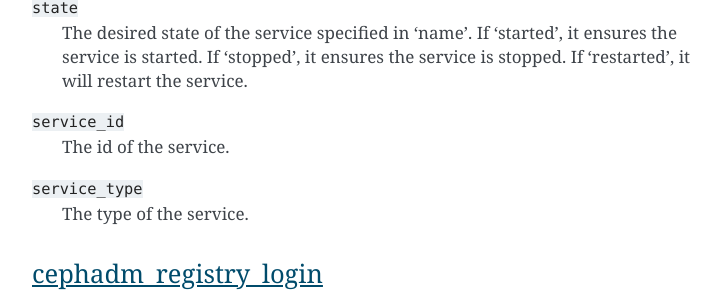
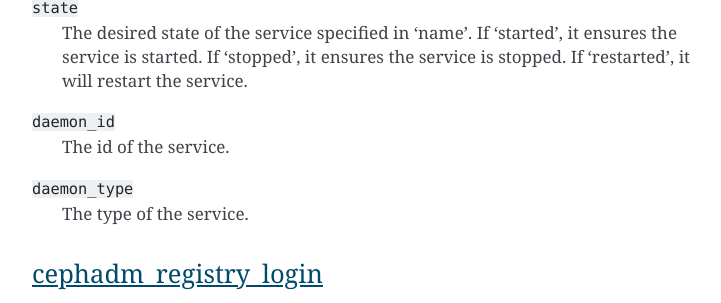
Before and after one commit to ceph/cephadm-ansible, a Sphinx documentation site: the page built from doc/source/index.rst, in a window 1280 px wide and 900 px high, scrolled down 14275 px. Shown: the part 147-450 px from the top of the window, without its empty margins (388-1109 px from the left). Built offline with Sphinx 7.4.7, drawn with Linux system fonts in a browser that asks for light colours.

Commit message:
doc: fix a typo in documentation
These two names are wrong, the actual values are well `daemon_id` and
`daemon_name`.

Signed-off-by: Guillaume Abrioux <gabrioux@redhat.com>

```diff
--- a/doc/source/index.rst
+++ b/doc/source/index.rst
@@ -528,9 +528,9 @@ ceph_orch_daemon
   If 'started', it ensures the service is started.
   If 'stopped', it ensures the service is stopped.
   If 'restarted', it will restart the service.
-``service_id``
+``daemon_id``
   The id of the service.
-``service_type``
+``daemon_type``
   The type of the service.
 
 cephadm_registry_login
```
